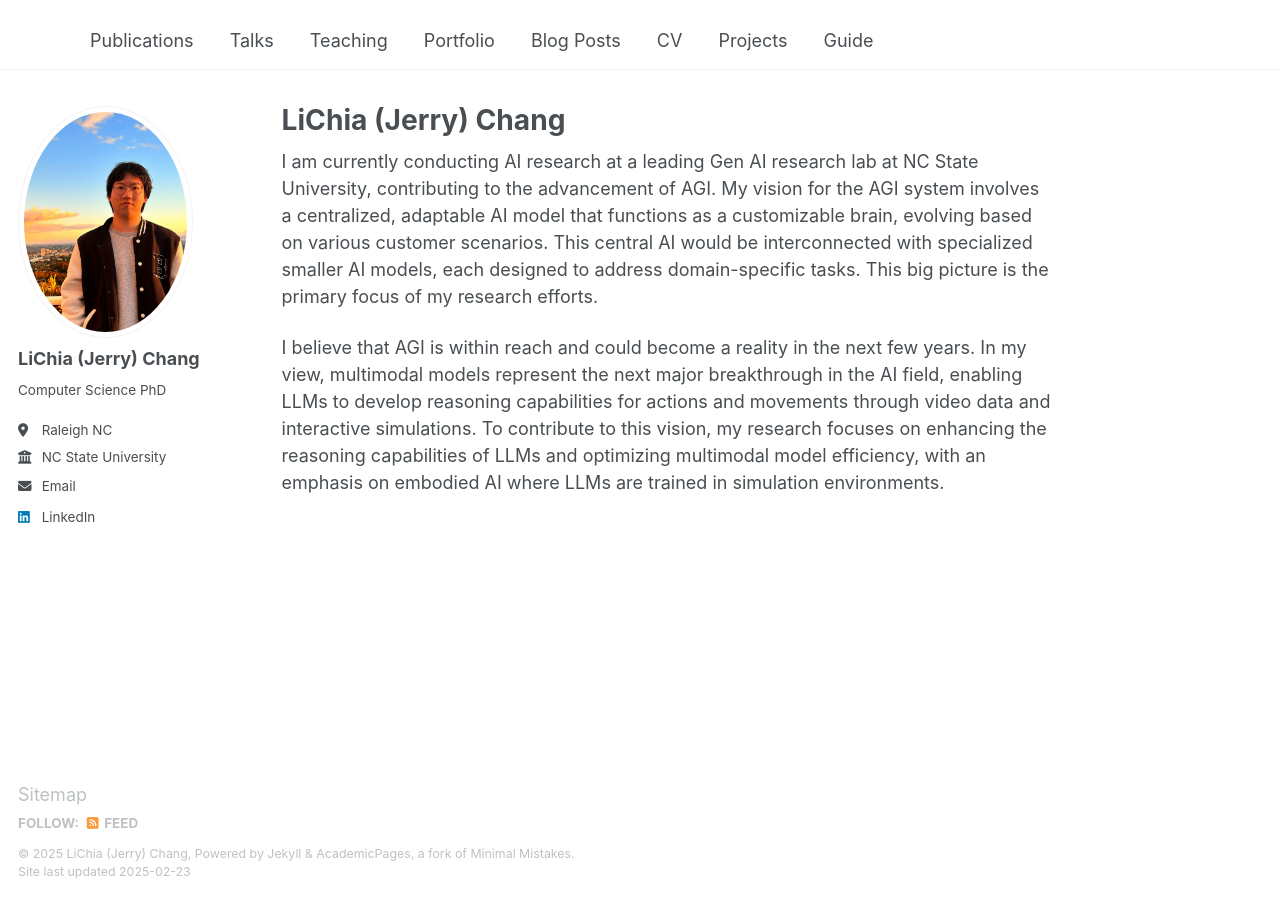
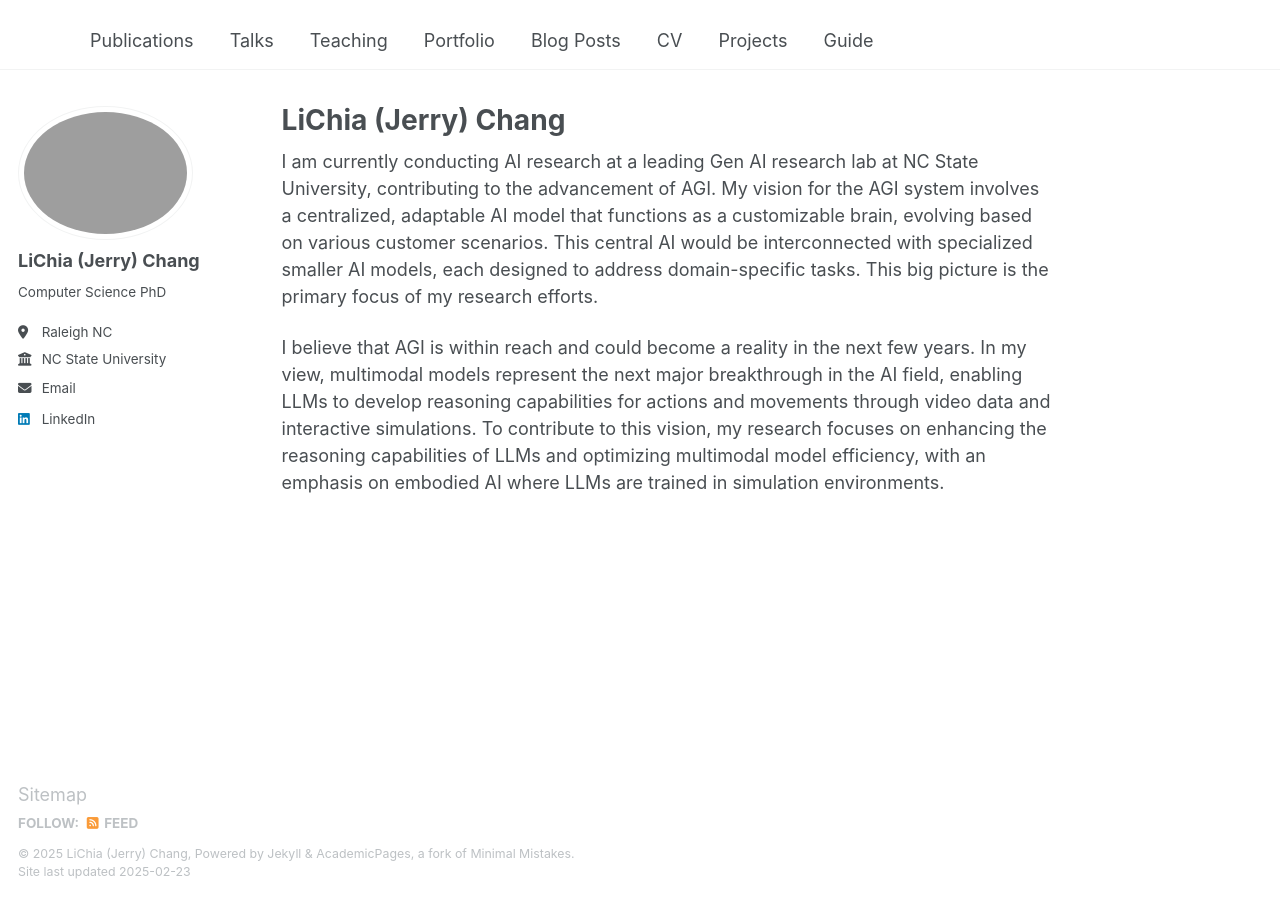
Before and after one commit to lichchang/lichchang.github.io, a Jekyll site: the page built from _pages/about.md, in a window 1280 px wide. Built offline with Jekyll 4.4.1, drawn with Linux system fonts in a browser that asks for light colours.

Commit message:
Update _config.yml

```diff
--- a/_config.yml
+++ b/_config.yml
@@ -22,7 +22,7 @@ repository               : "lichchang/lichchang.github.io"
 #               Additional customization can be done by editing /_includes/author-profile.html
 author:
   # Biographic information
-  avatar           : "aaprofile.jpg"
+  avatar           : "IMG_6780.jpg"
   name             : "LiChia (Jerry) Chang"
   pronouns         : # example: "she/her"
   bio              : "Computer Science PhD"
```
